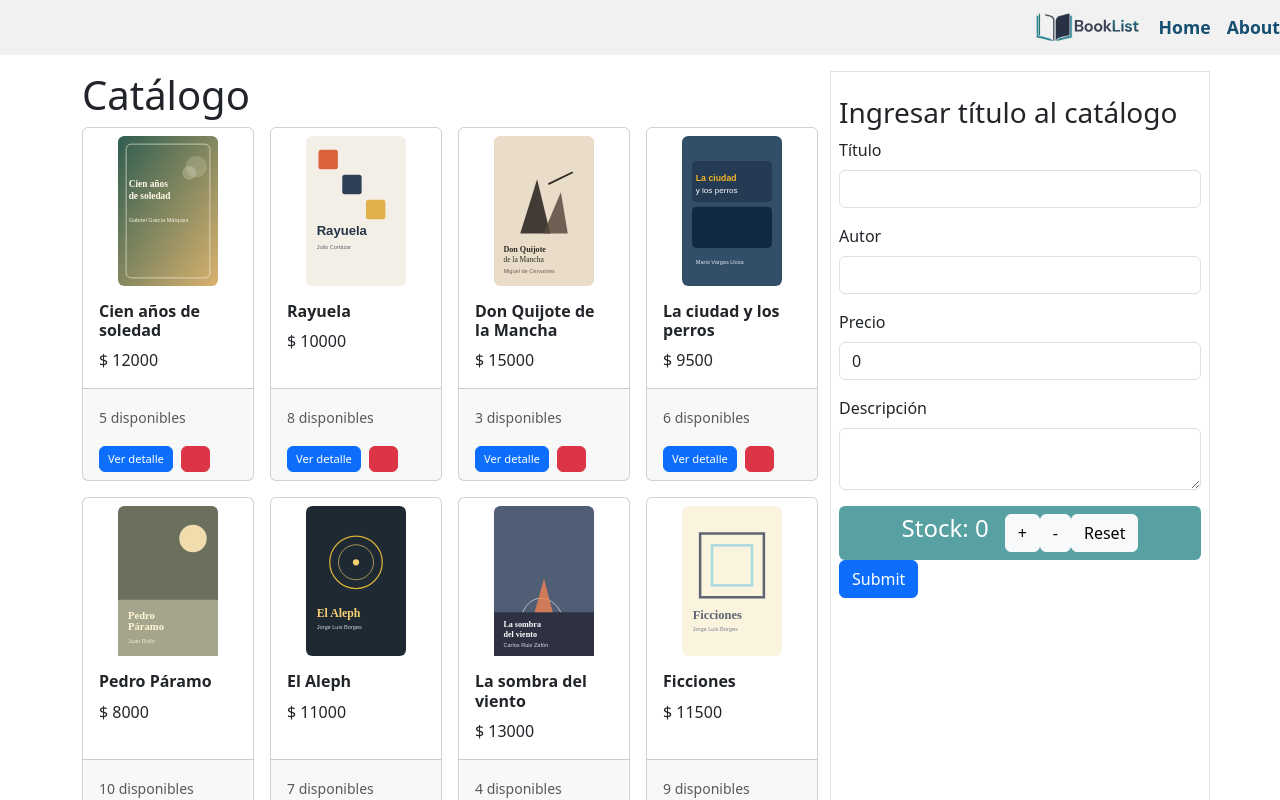
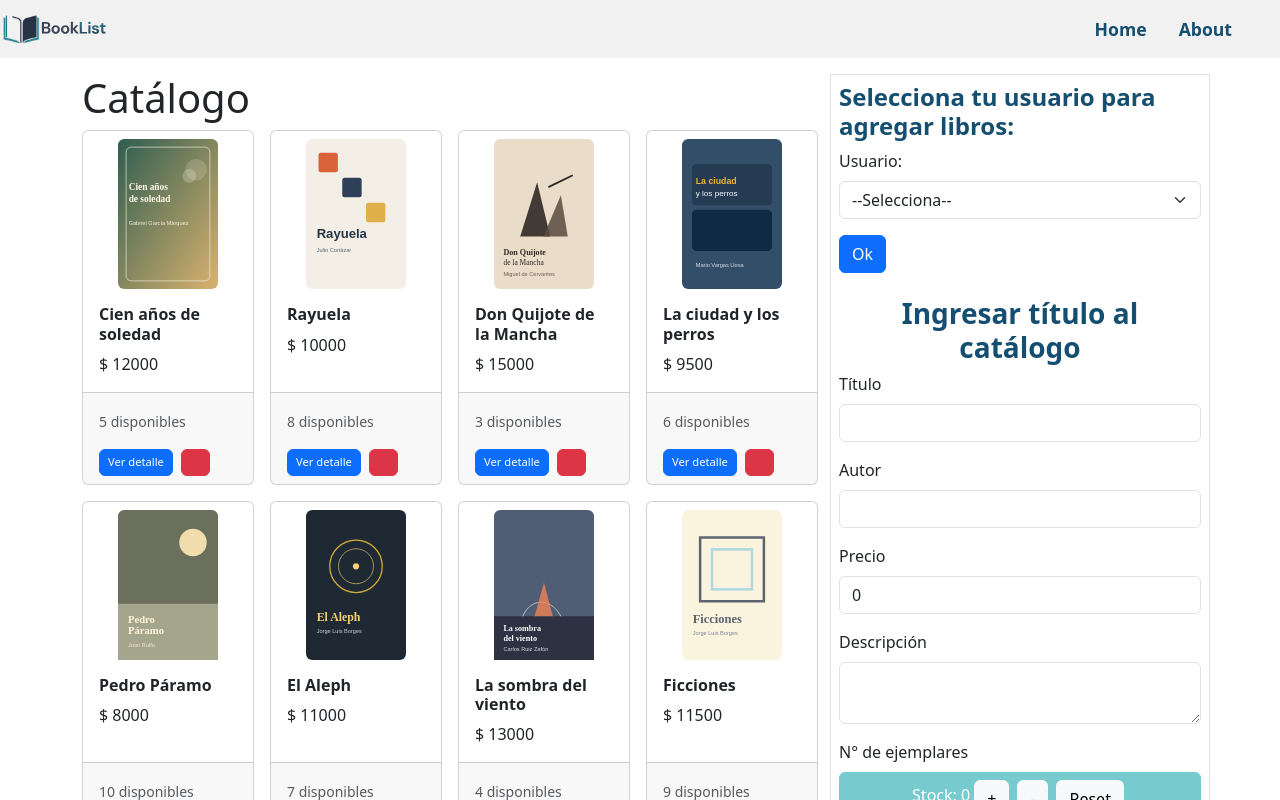
Before and after one commit to amymey21/M6_Project-BooklistSPA_ASilva, a Vue app: page / in a window 1280 px wide. Shown: the top 800 px of the page. Built offline with nearby package versions, Linux system fonts and the light colour scheme; some icons are missing.

Commit message:
Lección 3: Implementa inicio de sesión, registro de usuarios.

```diff
--- a/src/App.vue
+++ b/src/App.vue
@@ -1,13 +1,15 @@
 <script setup>
+import { ref } from 'vue';
 import Navbar from '@/components/Navbar.vue'
 
-
-
+const username = ref('');
 </script>
 
 <template>
-  <Navbar />
-  <RouterView />
+  <Navbar :username="username" />
+  <RouterView v-slot="{ Component }">
+    <component :is="Component" v-model:username="username" />
+  </RouterView>
 </template>
 
 <style scoped></style>
--- a/src/components/Catalogue.vue
+++ b/src/components/Catalogue.vue
@@ -8,12 +8,14 @@ const props = defineProps({
   }
 });
 
+const emit = defineEmits(['delete-book']);
+
 </script>
 
 <template>
   <div class="row row-cols-sm-2 row-cols-md-4 g-3" v-if="books.length">
     <div v-for="book in books" :key="book.id" class="col">
-      <Libro :libro="book" />
+      <Libro :libro="book" @delete-book="emit('delete-book', $event)" />
     </div>
   </div>
 </template>
--- a/src/components/Contador.vue
+++ b/src/components/Contador.vue
@@ -1,7 +1,7 @@
 <template>
-  <div class="contador container p-2 rounded">
-    <h4> Stock: {{ stock }}</h4>
-    <div class="d-grid d-md-block">
+  <div class="contador container p-1 rounded">
+    <h4> Stock: {{ modelValue }}</h4>
+    <div class="m-1 d-flex  gap-2">
       <button type="button" class="btn btn-light" @click="incrementar">+</button>
       <button type="button" class="btn btn-light" @click="decrementar">-</button>
       <button type="button" class="btn btn-light" @click="resetear">Reset</button>
@@ -13,25 +13,27 @@
 export default {
   name: 'Contador',
   props: {
-    stock: {
+    modelValue: {
       type: Number,
-      required: true
+      default: 0
     }
   },
-  data: function () {
-    return {
-    }
-  },
+  // data: function () {
+  //   return {
+  //   }
+  // },
   // computed: {},
   methods: {
     incrementar() {
-      this.$emit('incrementar');
+      this.$emit('update:modelValue', this.modelValue + 1);
     },
     decrementar() {
-      this.$emit('decrementar');
+      if (this.modelValue > 0) {
+        this.$emit('update:modelValue', this.modelValue - 1);
+      }
     },
     resetear() {
-      this.$emit('reset');
+      this.$emit('update:modelValue', 0);
     }
   },
   // watch: {},
@@ -44,12 +46,16 @@ export default {
 </script>
 
 <style scoped>
+h4 {
+  font-size: medium;
+  align-self: center;
+}
+
 .contador {
   display: flex;
   text-align: center;
   justify-content: center;
-  gap: 1rem;
-  background-color: #57a1a3;
+  background-color: #77cbce;
   color: white;
 }
 </style>
--- a/src/components/FormIngresarLibro.vue
+++ b/src/components/FormIngresarLibro.vue
@@ -18,11 +18,20 @@ const handleSubmit = () => {
     autor: autor.value,
     precio: precio.value,
     stock: stock.value,
-    descripcion: descripcion.value
+    descripcion: descripcion.value,
+    portada: '/covers/default-book.svg'
   }
   emit('libro-agregado', newBook);
   console.log('libro agregado exitosamente')
+
+  titulo.value = '';
+  autor.value = '';
+  precio.value = 0;
+  descripcion.value = '';
+  stock.value = 0;
 }
+
+
 </script>
 
 <template>
@@ -30,24 +39,25 @@ const handleSubmit = () => {
     <form @submit.prevent="handleSubmit">
       <div class="mb-3">
         <label for="titulo" class="form-label">Título</label>
-        <input v-model="titulo" type="text" class="form-control">
+        <input id="titulo" v-model="titulo" type="text" class="form-control">
       </div>
       <div class="mb-3">
-        <label for="Autor" class="form-label">Autor</label>
-        <input v-model="autor" type="text" class="form-control">
+        <label for="autor" class="form-label">Autor</label>
+        <input id="autor" v-model="autor" type="text" class="form-control">
       </div>
       <div class="mb-3">
-        <label for="Precio" class="form-label">Precio</label>
-        <input v-model="precio" type="number" class="form-control" placeholder="$">
+        <label for="precio" class="form-label">Precio</label>
+        <input id="precio" v-model="precio" type="number" class="form-control" placeholder="$">
       </div>
       <div class="mb-3">
-        <label for="Descipción" class="form-label">Descripción</label>
-        <textarea v-model="descripcion" class="form-control" rows="2"></textarea>
+        <label for="descripcion" class="form-label">Descripción</label>
+        <textarea id="descripcion" v-model="descripcion" class="form-control" rows="2"></textarea>
       </div>
-      <div>
-        <Contador :stock="stock" @reset="stock = 0" @incrementar="stock++" @decrementar="stock--" />
+      <div class="mb-3">
+        <label for="stock" class="form-label">N° de ejemplares</label>
+        <Contador v-model="stock" />
       </div>
-      <button type="submit" class="btn btn-primary">Submit</button>
+      <button type="submit" class="btn btn-primary">Ingresar</button>
     </form>
   </div>
 </template>
--- a/src/components/Libro.vue
+++ b/src/components/Libro.vue
@@ -1,6 +1,8 @@
 <script setup>
 import { computed } from 'vue';
 import { Icon } from '@iconify/vue';
+import { RouterLink } from 'vue-router';
+
 
 const props = defineProps({
   libro: {
@@ -9,10 +11,15 @@ const props = defineProps({
   }
 });
 
+const emit = defineEmits(['delete-book']);
+
 const existencias = computed(() => {
   return props.libro.stock > 0 ? `${props.libro.stock} disponibles` : 'Agotado';
 });
 
+const handleDelete = () => {
+  emit('delete-book', props.libro.id);
+};
 
 </script>
 
@@ -26,9 +33,7 @@ const existencias = computed(() => {
     </div>
     <div class="card-footer justify-content">
       <p class="card-text mt-2"><small class="text-muted">{{ existencias }}</small></p>
-      <button type="button" class="btn btn-primary">
-        <RouterLink to="details"></RouterLink>Ver detalle
-      </button>
+      <RouterLink :to="`/details/${props.libro.id}`" class="btn btn-primary">Ver detalle</RouterLink>
       <button type="button" class="btn btn-danger " @click="handleDelete">
         <Icon icon="lucide:trash-2" />
       </button>
@@ -43,6 +48,12 @@ h5 {
   display: flex;
 }
 
+.btn {
+  font-size: 0.7rem;
+  padding: 0.25rem 0.5rem;
+  margin-right: 0.5rem;
+}
+
 button {
   font-size: 0.7rem;
   padding: 0.25rem 0.5rem;
--- /dev/null
+++ b/src/components/LoginForm.vue
@@ -0,0 +1,40 @@
+<script setup>
+import { ref } from 'vue';
+
+
+const usernameInput = ref('');
+const emit = defineEmits(['update:username']);
+
+const opcionesUsuarios = ['Ayelén', 'Iván', 'Elizabeth']
+
+function iniciarSesion() {
+  emit('update:username', usernameInput.value)
+}
+
+</script>
+
+<template>
+  <div class="login-form mb-4">
+    <h2>Selecciona tu usuario para agregar libros:</h2>
+    <div class="mb-3">
+      <label for="username" class="form-label">Usuario:</label>
+      <select id="username" class="form-select" v-model="usernameInput">
+        <option disabled value="">--Selecciona--</option>
+        <option v-for="opcion in opcionesUsuarios" :key="opcion" :value="opcion">
+          {{ opcion }}
+        </option>
+      </select>
+    </div>
+    <button type="button" class="btn btn-primary" @click="iniciarSesion">Ok</button>
+
+    <p v-if="usernameInput">Bienvenido, {{ usernameInput }}</p>
+  </div>
+</template>
+
+<style scoped>
+h2 {
+  color: #144e70;
+  font-size: 1.5rem;
+  font-weight: bold;
+}
+</style>
--- a/src/components/Navbar.vue
+++ b/src/components/Navbar.vue
@@ -1,27 +1,57 @@
 <script setup>
+import { defineProps } from 'vue';
 
+const props = defineProps({
+  username: {
+    type: String,
+    default: 'Invitado'
+  }
+});
 </script>
 
 <template>
   <nav>
     <img src="/src/assets/BookList.svg" alt="Logo">
-    <RouterLink to="/">Home</RouterLink>
-    <RouterLink to="/about">About</RouterLink>
+    <ul>
+      <li>
+        <RouterLink to="/">Home</RouterLink>
+      </li>
+      <li>
+        <RouterLink to="/about">About</RouterLink>
+      </li>
+      <li><span v-if="username">Usuario: {{ username }}</span></li>
+    </ul>
+
   </nav>
 </template>
 
 <style scoped>
 nav {
   display: flex;
-  justify-content: end;
+  justify-content: space-between;
   align-items: center;
   gap: 1rem;
   background-color: #f2f1f1;
   margin-bottom: 1rem;
 }
 
+ul {
+  display: flex;
+  gap: 2rem;
+  margin: 1rem;
+  padding: 0rem, 1rem, 0rem, 0rem;
+}
+
+li {
+  list-style: none;
+  display: inline;
+  font-size: 1.1rem;
+  color: #144e70;
+  font-weight: lighter;
+}
+
 a {
-  font-size: 1.1rem;
+  /* font-size: 1.1rem; */
   text-decoration: none;
   color: #144e70;
   font-weight: bold;
--- a/src/router/index.js
+++ b/src/router/index.js
@@ -14,7 +14,7 @@ const router = createRouter({
       component: () => import("../views/AboutView.vue"), // Lazy-loaded
     },
     {
-      path: "/details",
+      path: "/details/:id",
       name: "details",
       component: () => import("../views/DetailsView.vue"), // Lazy-loaded
     },
--- a/src/views/DetailsView.vue
+++ b/src/views/DetailsView.vue
@@ -1,10 +1,34 @@
 <script setup>
+import { computed } from 'vue';
+import { useRoute } from 'vue-router';
+import booksJSON from '@/data/books.json';
 
+const route = useRoute();
+
+const book = computed(() => {
+  return booksJSON.find((b) => b.id === route.params.id);
+});
 </script>
 
 <template>
-  <div>
-    <h1>Detalles</h1>
+  <div class="container">
+    <h1>Detalle del libro</h1>
+    <div class="card mb-3" style="max-width: 540px;">
+      <div class="row g-0">
+        <div class="col-md-4">
+          <img :src="book.portada" class="img-fluid rounded-start" :alt="`Portada del libro ${book.titulo}`">
+        </div>
+        <div class="col-md-8">
+          <div class="card-body">
+            <h5 class="card-title">{{ book.titulo }}</h5>
+            <p class="card-text"><strong>Autor:</strong> {{ book.autor }}</p>
+            <p class="card-text"><strong>Precio:</strong> $ {{ book.precio }}</p>
+            <p class="card-text"><strong>Stock:</strong> {{ book.stock }} disponibles</p>
+            <p class="card-text"><strong>Descripción:</strong> {{ book.descripcion }}</p>
+          </div>
+        </div>
+      </div>
+    </div>
   </div>
 </template>
 
--- a/src/views/HomeView.vue
+++ b/src/views/HomeView.vue
@@ -2,14 +2,24 @@
 import { ref, onMounted } from 'vue';
 import Catalogue from '../components/Catalogue.vue';
 import FormIngresarLibro from '@/components/FormIngresarLibro.vue';
+import LoginForm from '@/components/LoginForm.vue';
 import booksJSON from '@/data/books.json';
 
-const books = ref(booksJSON);
+const props = defineProps({ username: String });
+const emit = defineEmits(['update:username']);
+
 const mensaje = "Welcome to BookList!";
 const visible = ref(true);
 
+const books = ref(booksJSON);
+
+
 const handlePush = (newBook) => {
   books.value.push(newBook);
+}
+
+const handleDelete = (bookId) => {
+  books.value = books.value.filter((book) => book.id !== bookId);
 }
 
 onMounted(() => {
@@ -29,9 +39,10 @@ onMounted(() => {
     <div class="row">
       <div class="col-8">
         <h1>Catálogo</h1>
-        <Catalogue :books="books" />
+        <Catalogue :books="books" @delete-book="handleDelete" />
       </div>
       <div class="col-4 border p-2">
+        <LoginForm :username="props.username" @update:username="emit('update:username', $event)" />
         <h3 class="mt-3">Ingresar título al catálogo</h3>
         <FormIngresarLibro @libro-agregado="handlePush" />
       </div>
@@ -50,6 +61,12 @@ h2 {
   z-index: 3;
 }
 
+h3 {
+  color: #144e70;
+  font-weight: bold;
+  text-align: center;
+}
+
 .fade-enter-active,
 .fade-leave-active {
   transition: opacity 1s ease;
```
